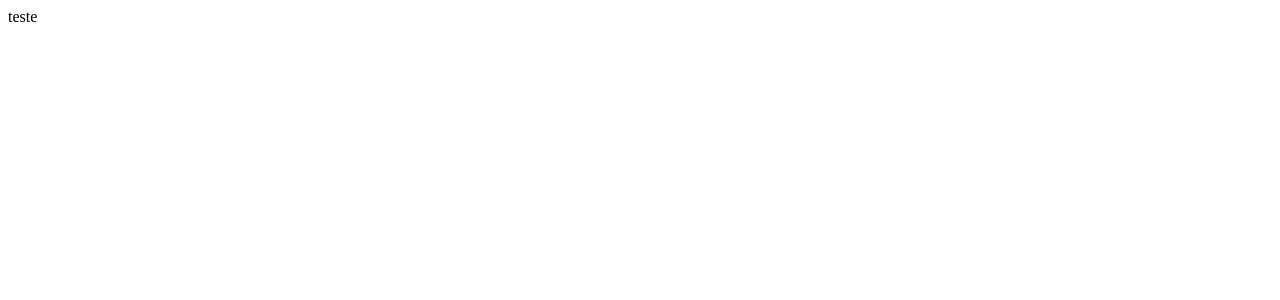
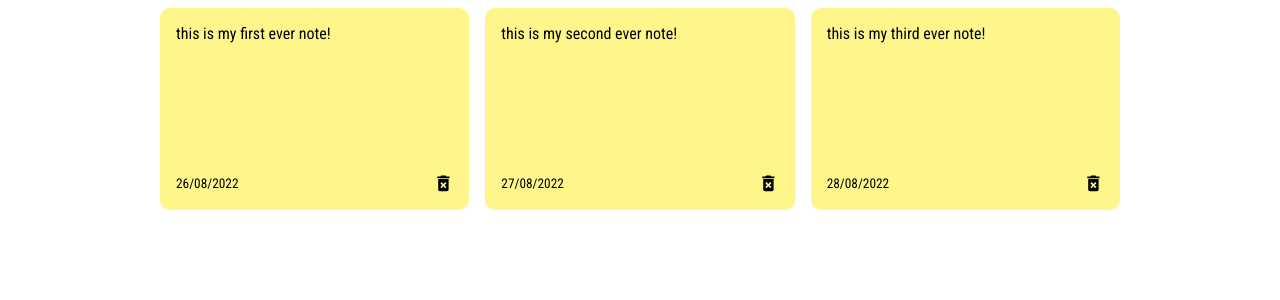
Before and after one commit to matheus-ferreira1/notes-list, a React (Vite) app: page / in a window 1280 px wide. Shown: the top 300 px of the page. Built offline with nearby package versions, Linux system fonts and the light colour scheme.

Commit message:
notes components created and styled

```diff
--- a/package.json
+++ b/package.json
@@ -9,8 +9,10 @@
     "preview": "vite preview"
   },
   "dependencies": {
+    "nanoid": "^4.0.0",
     "react": "^18.2.0",
-    "react-dom": "^18.2.0"
+    "react-dom": "^18.2.0",
+    "react-icons": "^4.4.0"
   },
   "devDependencies": {
     "@types/react": "^18.0.17",
--- a/src/App.jsx
+++ b/src/App.jsx
@@ -1,10 +1,31 @@
+import { nanoid } from 'nanoid';
 import { useState } from 'react'
+import NotesList from './components/NotesList';
+import './index.css'
 
 function App() {
 
+  const [notes, setNotes] = useState([
+    {
+      id: nanoid(),
+      text: "this is my first ever note!",
+      date: '26/08/2022'
+    },
+    {
+      id: nanoid(),
+      text: "this is my second ever note!",
+      date: '27/08/2022'
+    },
+    {
+      id: nanoid(),
+      text: "this is my third ever note!",
+      date: '28/08/2022'
+    },
+  ])
+
   return (
-    <div className="App">
-      teste
+    <div className="container">
+      <NotesList notes={notes} />
     </div>
   )
 }
--- /dev/null
+++ b/src/components/Note.jsx
@@ -0,0 +1,16 @@
+import React from 'react';
+import { MdDeleteForever } from 'react-icons/md'
+
+const Note = ({ id, text, date }) => {
+  return (
+    <div className='note'>
+      <span>{text}</span>
+      <div className="note-footer">
+        <small>{date}</small>
+        <MdDeleteForever className='delete-icon' size='1.3em' />
+      </div>
+    </div>
+  )
+}
+
+export default Note
--- a/src/components/NotesList.jsx
+++ b/src/components/NotesList.jsx
@@ -1,9 +1,12 @@
 import React from 'react'
+import Note from './Note'
 
-const NotesList = () => {
+const NotesList = ({ notes }) => {
   return (
     <div className='notes-list'>
-
+      {notes.map((note) => (
+         <Note id={note.id} text={note.text} date={note.date} />
+      ))}
     </div>
   )
 }
--- /dev/null
+++ b/src/index.css
@@ -0,0 +1,35 @@
+@import url('https://fonts.googleapis.com/css2?family=Roboto+Condensed:wght@300;400;700&display=swap');
+
+body {
+   font-family: 'Roboto Condensed', sans-serif;
+}
+
+.container {
+   max-width: 960px;
+   margin-right: auto;
+   margin-left: auto;
+   padding-right: 15px;
+   padding-left: 15px;
+}
+
+.notes-list {
+   display: grid;
+   grid-gap: 1rem;
+   grid-template-columns: repeat(auto-fit, minmax(250px, 1fr))
+}
+
+.note {
+   background-color: hsl(56, 98%, 77%);
+   border-radius: 10px;
+   padding: 1rem;
+   min-height: 170px;
+   display: flex;
+   flex-direction: column;
+   justify-content: space-between
+}
+
+.note-footer {
+   display: flex;
+   align-items: center;
+   justify-content: space-between;
+}
```
Also changed, not shown: src/components/Notes.jsx (deleted, +0 -9 lines), 1 other file (tests, documents, lock files or other folders).
